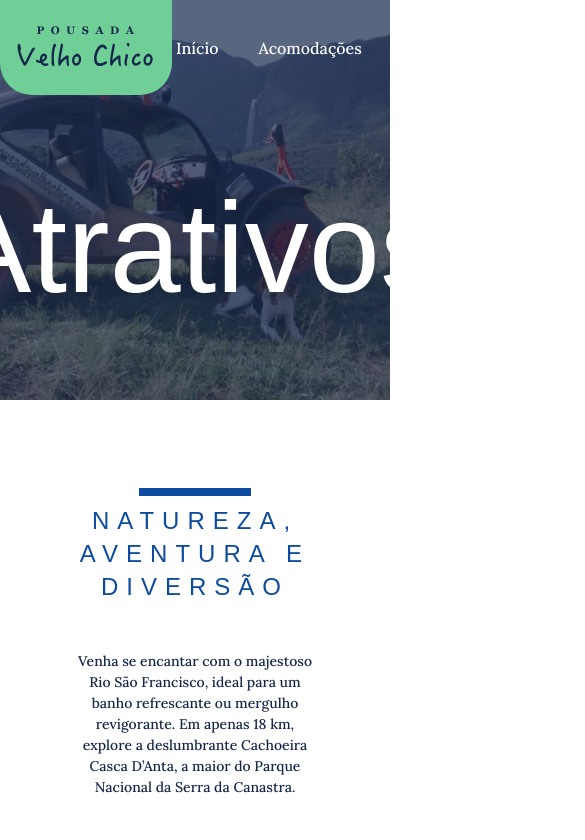
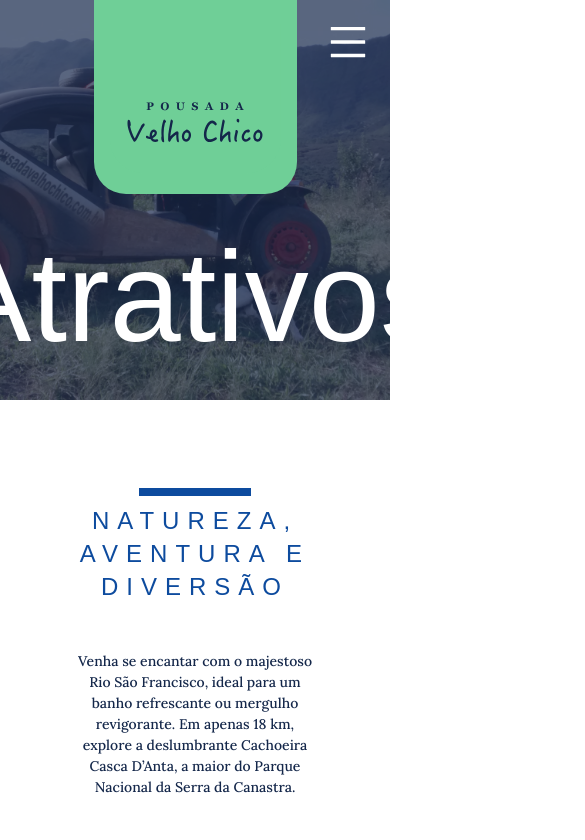
Before and after one commit to alandbh/velhochico, a Next.js app: page /atrativos in a window 390 px wide. Shown: the top 840 px of the page, 585 px wide, since content can reach past the window. Built offline with nearby package versions, Linux system fonts and the light colour scheme; a web font is replaced by a local one.

Commit message:
Header responsive

```diff
--- a/app/_components/Header.tsx
+++ b/app/_components/Header.tsx
@@ -2,6 +2,8 @@ import React from "react";
 import LogoLink from "./LogoLink";
 import NavMenu from "./NavMenu";
 import Image from "next/image";
+import Hamburguer from "./icons/Hamburguer";
+import LogoLinkExtended from "./LogoLinkExtended";
 
 type HeaderProps = {
     backgroundImg: string;
@@ -10,7 +12,7 @@ type HeaderProps = {
 
 const Header = ({ children, backgroundImg }: HeaderProps) => {
     return (
-    <div className="before:content[''] before:h-full before:w-full before:absolute before:bg-header-bg before:z-10 relative h-97 w-full   flex flex-col">
+        <div className="before:content[''] before:h-full before:w-full before:absolute before:bg-header-bg before:z-10 relative h-97 w-full flex flex-col">
             <Image
                 alt=""
                 src={backgroundImg}
@@ -18,13 +20,16 @@ const Header = ({ children, backgroundImg }: HeaderProps) => {
                 fill
                 className="object-cover object-center"
             />
-      <div className="flex justify-around h-fit items-center z-10">
-        <div className="col-start-2 col-span-2">
-          <LogoLink href="/"></LogoLink>
+            <div className="hidden md:flex justify-around h-fit items-center z-10">
+                <LogoLink href="/" />
+
+                <NavMenu />
             </div>
-        <div className="col-start-7 flex align-baseline">
-          <NavMenu></NavMenu>
-        </div>
+            <div className="md:hidden flex justify-center z-10">
+                <LogoLinkExtended href="/" />
+                <button className="absolute right-5 top-5">
+                    <Hamburguer />
+                </button>
             </div>
             <h1 className="text-white z-10 font-licorice text-9xl text-center flex items-center self-center h-97">
                 {children}
--- a/app/_components/NavMenu.tsx
+++ b/app/_components/NavMenu.tsx
@@ -1,29 +1,16 @@
 import NavLink from "./NavLink";
+import Hamburguer from "./icons/Hamburguer";
 
 const NavMenu = () => {
     return (
         <div>
-      <nav>
+            <nav className="hidden md:block">
                 <ul className="flex gap-8 text-base">
-          <NavLink href="/">
-            <span>Início</span>
-          </NavLink>
-
-          <NavLink href="/acomodacoes">
-            <span>Acomodações</span>
-          </NavLink>
-
-          <NavLink href="/culinaria">
-            <span>Culinária</span>
-          </NavLink>
-
-          <NavLink href="/atrativos">
-            <span>Atrativos</span>
-          </NavLink>
-
-          <NavLink href="/contato">
-            <span>Contato</span>
-          </NavLink>
+                    <NavLink href="/">Início</NavLink>
+                    <NavLink href="/acomodacoes">Acomodações</NavLink>
+                    <NavLink href="/culinaria">Culinária</NavLink>
+                    <NavLink href="/atrativos">Atrativos</NavLink>
+                    <NavLink href="/contato">Contato</NavLink>
                 </ul>
             </nav>
         </div>
```
Lines whose indentation alone changed are shown as unchanged.
